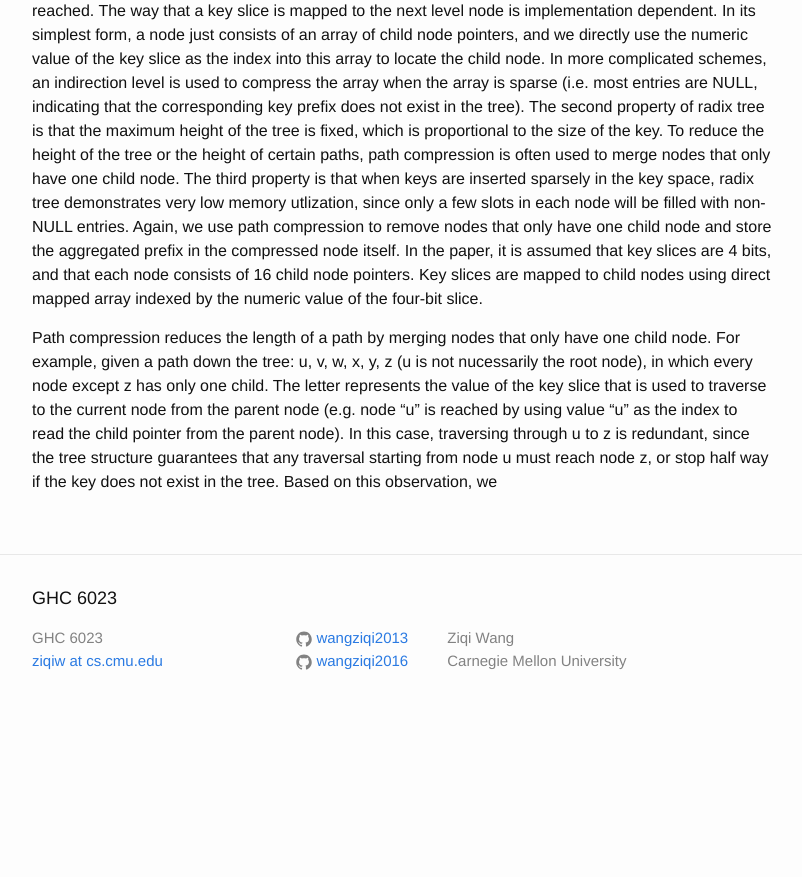
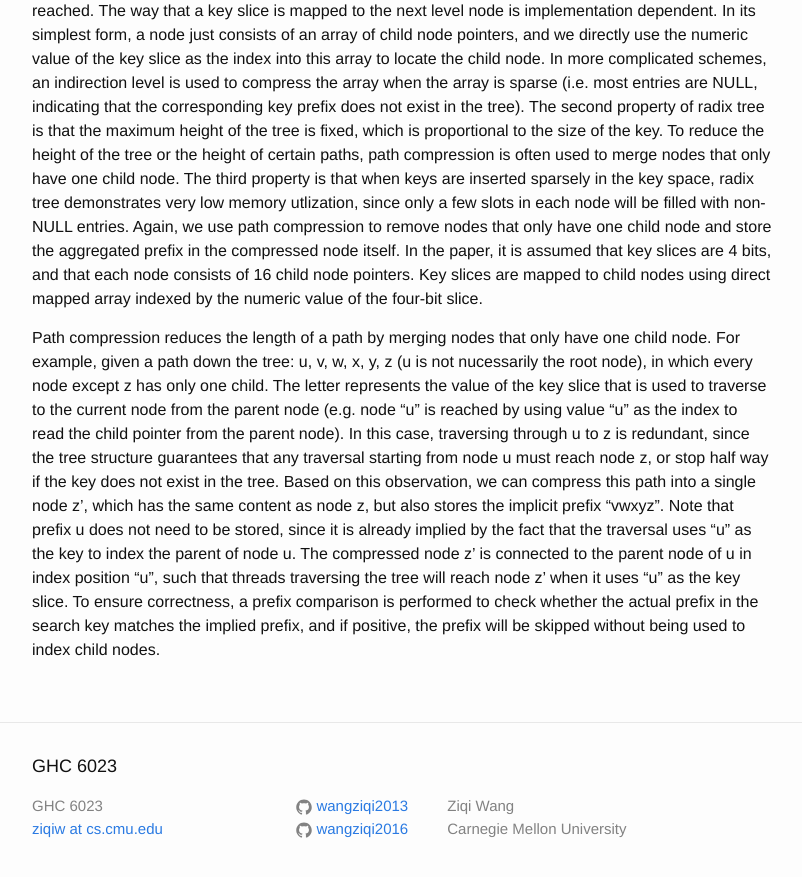
Before and after one commit to wangziqi2013/wangziqi2013.github.io, a Jekyll site: the page built from _posts/2019-11-29-wort.markdown, in a window 1280 px wide and 900 px high, scrolled down 940 px. Shown: the top 877 px of the window, without its empty margins (238-1040 px from the left). Built offline with Jekyll 4.4.1, drawn with Linux system fonts in a browser that asks for light colours; before the commit the page ends 1672 px from its top, so only the background shows below that.

Commit message:
Adding path compression

```diff
--- a/_posts/2019-11-29-wort.markdown
+++ b/_posts/2019-11-29-wort.markdown
@@ -47,4 +47,10 @@ down the tree: u, v, w, x, y, z (u is not nucessarily the root node), in which e
 The letter represents the value of the key slice that is used to traverse to the current node from the parent node
 (e.g. node "u" is reached by using value "u" as the index to read the child pointer from the parent node). In this case,
 traversing through u to z is redundant, since the tree structure guarantees that any traversal starting from node u
-must reach node z, or stop half way if the key does not exist in the tree. Based on this observation, we
+must reach node z, or stop half way if the key does not exist in the tree. Based on this observation, we can compress
+this path into a single node z', which has the same content as node z, but also stores the implicit prefix "vwxyz".
+Note that prefix u does not need to be stored, since it is already implied by the fact that the traversal uses "u"
+as the key to index the parent of node u. The compressed node z' is connected to the parent node of u in index position
+"u", such that threads traversing the tree will reach node z' when it uses "u" as the key slice. To ensure correctness,
+a prefix comparison is performed to check whether the actual prefix in the search key matches the implied prefix, and
+if positive, the prefix will be skipped without being used to index child nodes.
```
